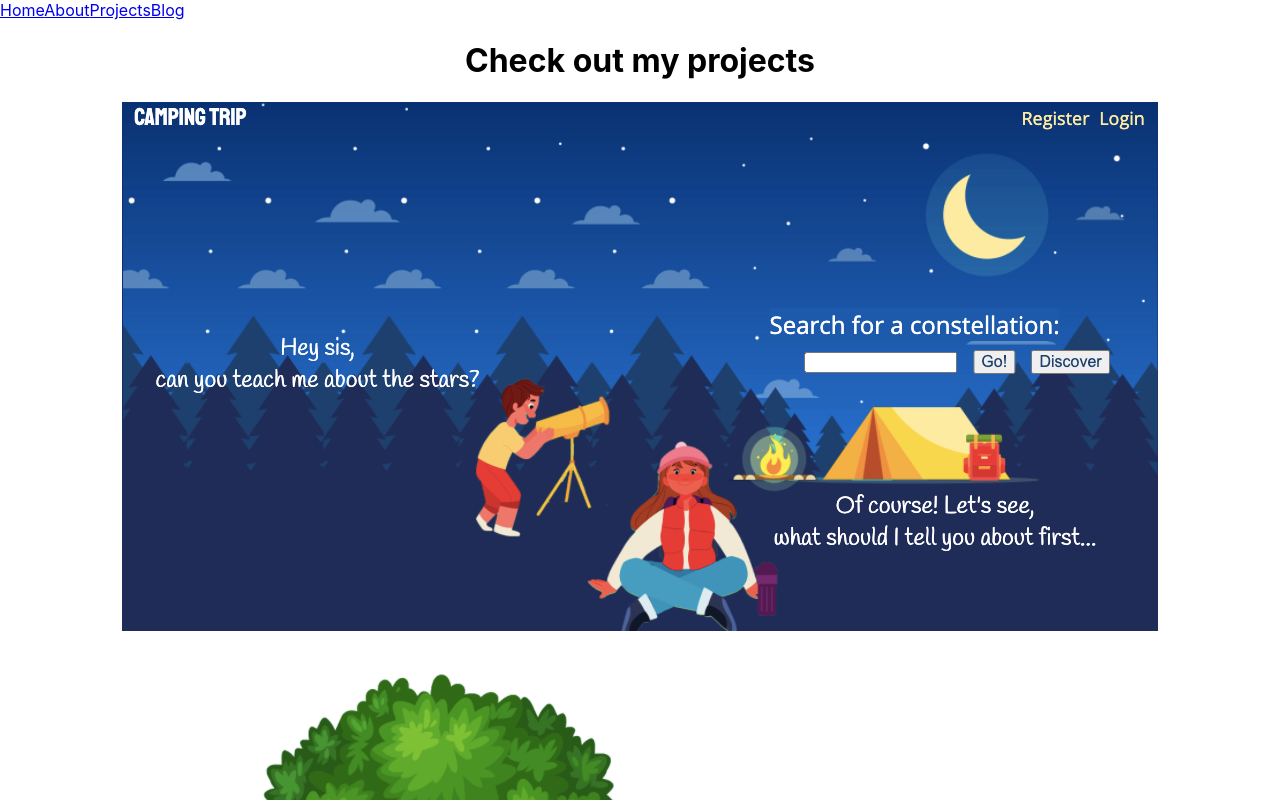
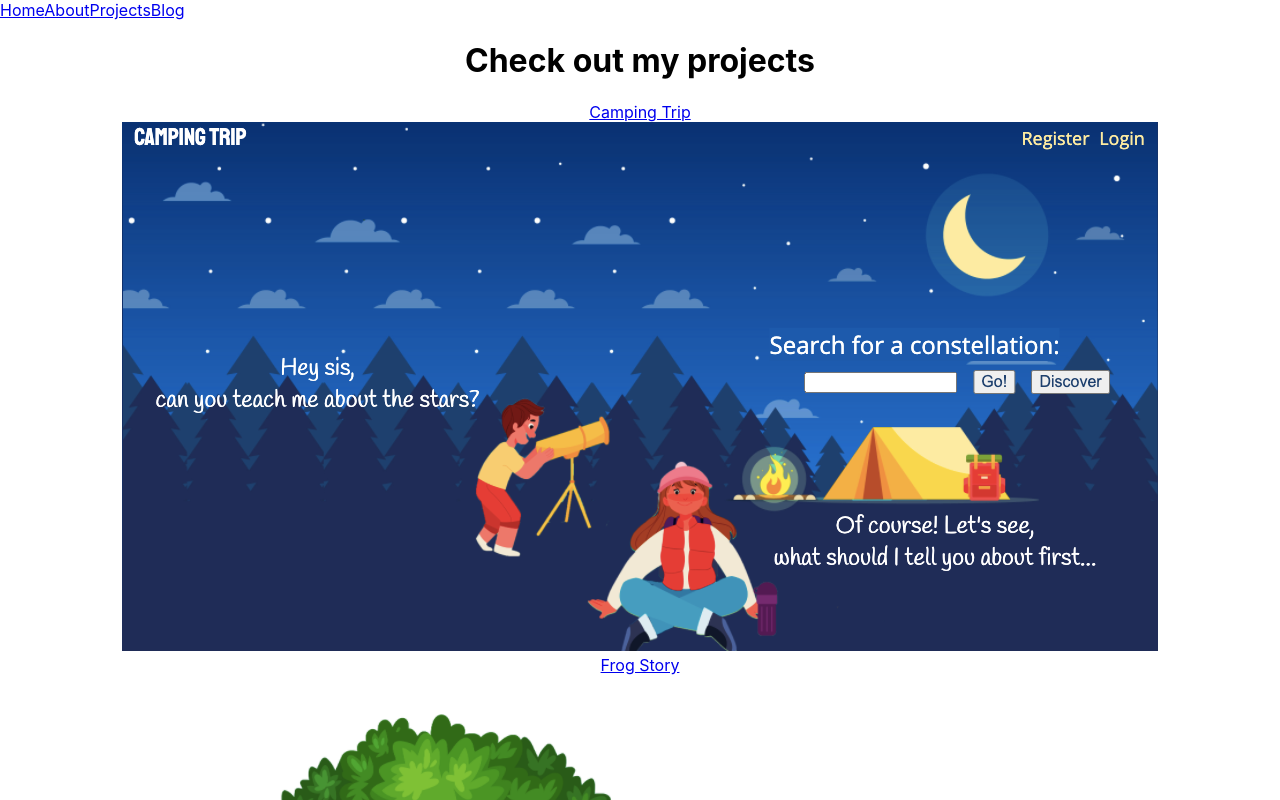
Before and after one commit to WDI-SEA/react-router-portfolio, a React (Create React App) app: page /projects in a window 1280 px wide. Shown: the top 800 px of the page. Built offline with nearby package versions, Linux system fonts and the light colour scheme.

Commit message:
blog posts done

```diff
--- a/src/App.js
+++ b/src/App.js
@@ -8,12 +8,33 @@ import Blog from './Blog'
 
 
 function App() {
-  let projectLinks = [
-    'camping-trip-img',
-    'frog-story-img'
+  let projects = [
+    {
+      image: 'camping-trip-img',
+      title: 'Camping Trip',
+      url: 'https://campingtrip-starsearch.herokuapp.com/'
+    },
+    {
+      image: 'frog-story-img',
+      title: 'Frog Story',
+      url: 'https://jdephil.github.io/Frog-Story/'
+    }
+
   ]
 
   let blogPosts = [
+    {
+      title: 'Front End is Fun',
+      content: 'I love to style and create functionality on pages. User experience is a big motivator for me!'
+    },
+    {
+      title: 'Reactions to React',
+      content: 'Its cool how React combines everything we have learned so far into one thing.'
+    },
+    {
+      title: 'My Programming Goal',
+      content: 'I would love to make websites and apps for kids. I want to make websites that delight and surprise the user.'
+    }
 
   ]
 
@@ -29,8 +50,8 @@ function App() {
 
         <Route exact path='/' component={Homepage} />
         <Route path='/about' component={About} />
-        <Route path='/projects' render={() => <Projects projectLinks={projectLinks} />} />
-        <Route path='/blog' component={Blog} />
+        <Route path='/projects' render={() => <Projects projects={projects} />} />
+  <Route path='/blog' render={() => <Blog blogPosts={blogPosts} /> } />
       </div>
     </Router>
   );
--- a/src/Blog.js
+++ b/src/Blog.js
@@ -1,8 +1,20 @@
 import React from 'react'
 
-const Blog = () => {
+const Blog = (props) => {
   return (
+    <div>
     <h1>Jen's Blog</h1>
+      {props.blogPosts.map((post) => {
+        return(
+          <ul>
+            <li>
+              {post.title}
+              <br />
+              {post.content}
+            </li>
+          </ul>
+      )})}
+    </div>
   )
 }
 
--- /dev/null
+++ b/src/ProjectImages.js
@@ -0,0 +1,11 @@
+import React from 'react'
+
+const ProjectImages = (props) => {
+  return (
+    <div>
+    <img src={require (`./${props.project.image}.png`)} />
+    </div>
+  )
+}
+
+export default ProjectImages
--- a/src/Projects.js
+++ b/src/Projects.js
@@ -1,14 +1,20 @@
 import React from 'react'
-
+import ProjectImages from './ProjectImages'
 
 const Projects = (props) => {
+
   return(
     <div>
       <h1>Check out my projects</h1>
-      {props.projectLinks.map(screenshot => (
-           <img src={require (`./${screenshot}.png`)} />
-        ))}
-
+      {props.projects.map((project) => {
+        return (
+          <div>
+          <a target="_blank" href={project.url}>
+          {project.title}
+          </a>
+          <ProjectImages project={project} />
+          </div>
+        )})}
     </div>
   )
 }
```
